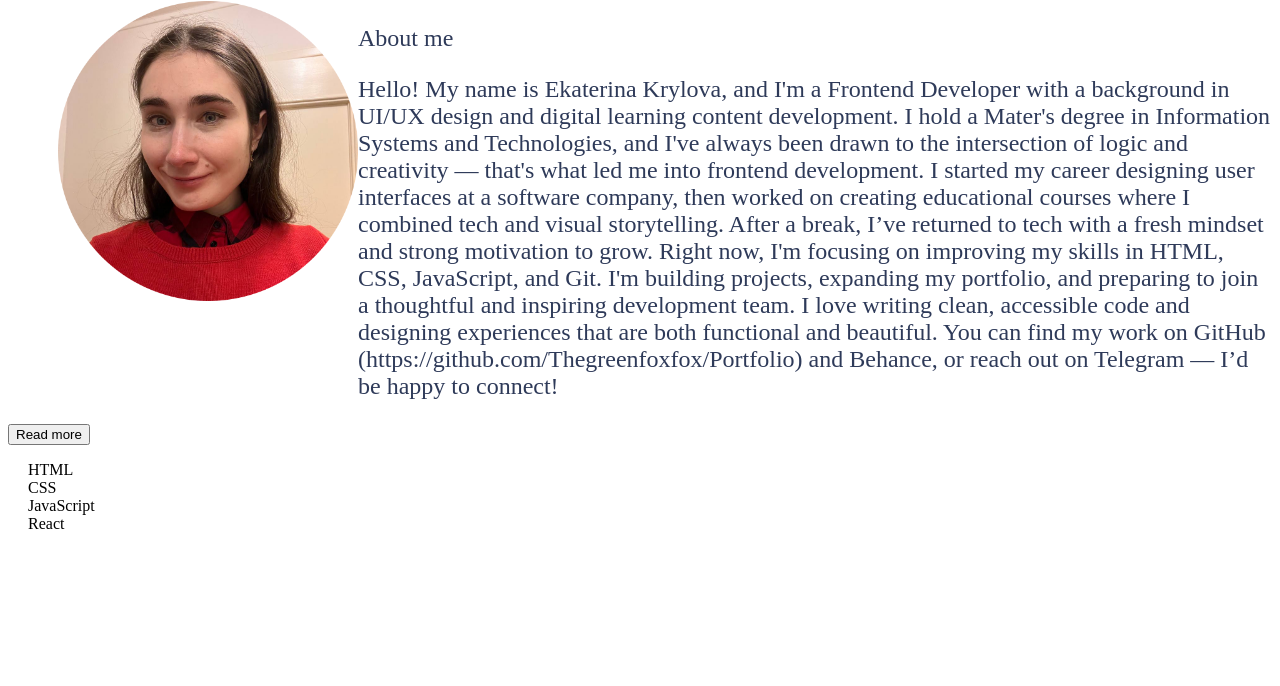
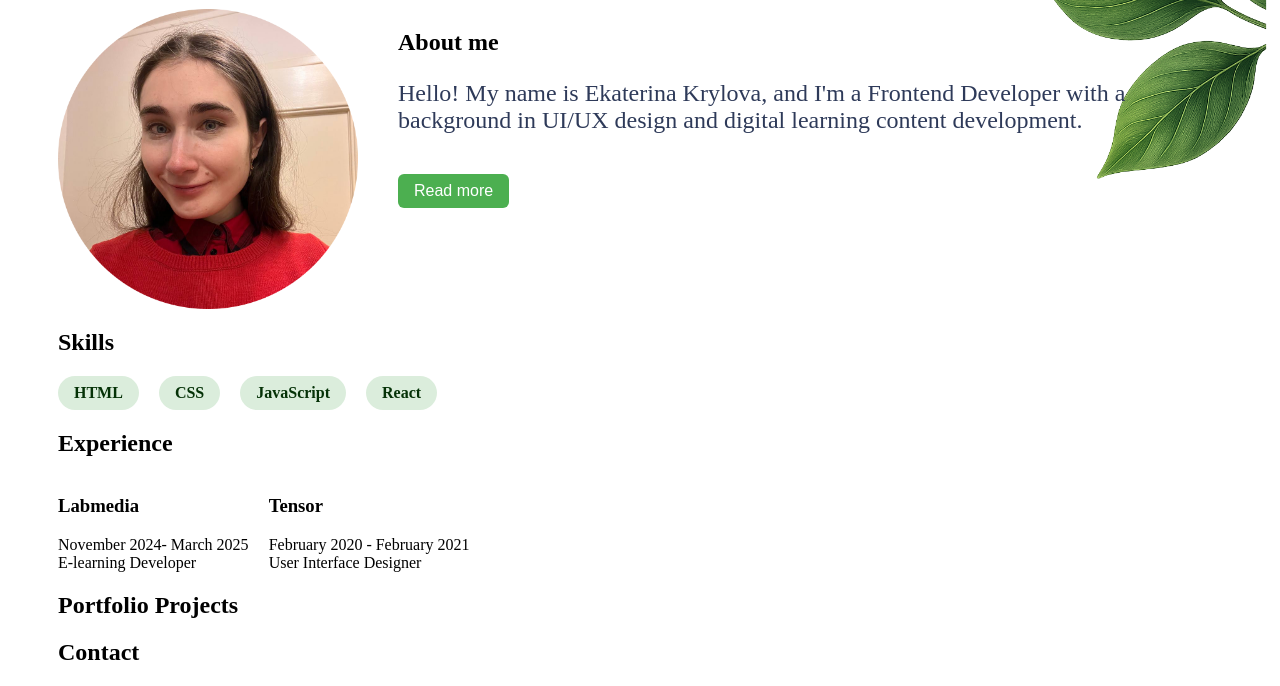
Before and after one commit to Thegreenfoxfox/Business-card, a website: page index.html in a window 1280 px wide. Shown: the part 121-807 px from the top of the page. Drawn offline with Linux system fonts and the light colour scheme.

Commit message:
02: Tweak About me/Skills/Experience UI

```diff
--- a/index.html
+++ b/index.html
@@ -7,12 +7,14 @@
     <meta http-equiv="X-UA-Compatible" content="ie=edge">
     <title>Business-card</title>
     <link rel="stylesheet" href="style.css">
+    <script src="script.js" defer></script>
 </head>
 <body>
 <header>
     <div class="profile">
     <h1 class="profile__name">Ekaterina Krylova</h1>
-    <h2 class="profile__role" >Frontend Developer</h2>
+    <p class="profile__role" >Frontend Developer</p>
+        <img src="images/leaf_top_up.png" alt="листик" class="profile__leaf">
     </div>
 <section class="navigation">
     <nav>
@@ -29,33 +31,52 @@
 <section class="about-me">
     <div class="about-me__container">
     <img class="about-me__image" src="Brief.jpg" alt="image with me" />
- <div class="about_me__text">
-    <p>About me</p>
-    <p>Hello! My name is Ekaterina Krylova, and I'm a Frontend Developer with a background in UI/UX design and digital learning content development.
-
-    I hold a Mater's degree in Information Systems and Technologies, and I've always been drawn to the intersection of logic and creativity — that's what led me into frontend development.
+ <div class="about-me__text">
+    <h2 class="about-me__title">About me</h2>
+    <p class="short-text">Hello! My name is Ekaterina Krylova, and I'm a Frontend Developer with a background in UI/UX design and digital learning content development.</p>
+    <div class="full-text hidden">
+   <p> I hold a Mater's degree in Information Systems and Technologies, and I've always been drawn to the intersection of logic and creativity — that's what led me into frontend development.
         I started my career designing user interfaces at a software company, then worked on creating educational courses where I combined tech and visual storytelling. After a break, I’ve returned to tech with a fresh mindset and strong motivation to grow.
         Right now, I'm focusing on improving my skills in HTML, CSS, JavaScript, and Git. I'm building projects, expanding my portfolio, and preparing to join a thoughtful and inspiring development team.
         I love writing clean, accessible code and designing experiences that are both functional and beautiful.
         You can find my work on GitHub (https://github.com/Thegreenfoxfox/Portfolio) and Behance, or reach out on Telegram — I’d be happy to connect! </p>
+    </div>
+     <button id="toggle-about">Read more</button>
  </div>
     </div>
-    <button id="toggle-about">Read more</button>
+
 </section>
 
 <section class="skills">
-        <ul>
-            <li><a href='#'>HTML</a></li>
-            <li><a href='#'>CSS</a></li>
-            <li><a href='#'>JavaScript</a></li>
-            <li><a href='#'>React</a></li>
+    <h2 class="skills__title" >Skills</h2>
+        <ul class="skills__list" >
+            <li class="skills__item">HTML</li>
+            <li class="skills__item">CSS</li>
+            <li class="skills__item">JavaScript</li>
+            <li class="skills__item">React</li>
         </ul>
+</section>
 
+<section class="experience">
+    <h2 class ="experience__title">Experience</h2>
+    <div class="experience__container">
+        <div class="experience__item">
+            <h3 class="experience__company">Labmedia</h3>
+            <div class="experience__date"> November 2024- March 2025</div>
+            <div class="experience__position">E-learning Developer</div>
+        </div>
+        <div class="experience__item">
+            <h3 class="experience__company">Tensor</h3>
+            <div class="experience__date"> February 2020 - February 2021</div>
+            <div class="experience__position">User Interface Designer</div>
+        </div>
+    </div>
 </section>
-<section class="experience">
-
+<section class="projects">
+    <h2>Portfolio Projects</h2>
 </section>
-<section class="projects"></section>
-<section class="contacts"></section>
+<section class="contacts">
+    <h2>Contact</h2>
+</section>
 </body>
 </html>
--- a/script.js
+++ b/script.js
@@ -0,0 +1,7 @@
+const toggleBtn = document.getElementById("toggle-about");/*находим кнопку по ID toggle-about и сохраняем ее в переменную toggleBtn*/
+const fullText = document.querySelector(".full-text");/*находим элемент, в котором находится длинный текст, по классу .full-text*/
+
+toggleBtn.addEventListener("click", () => { /*добавляем обработчик события: когда пользователь нажимает на кнопку, запускается функция*/
+    fullText.classList.toggle("hidden"); /* включаем и выключаем видимость текста*/
+    toggleBtn.textContent = fullText.classList.contains("hidden") ? "Read more" : "Hide"; /*меняем текст на кнопке. Если длинный текст сейчас скрыт (contains("hidden")) пишем "read more", иначе "hide"*/
+});
--- a/style.css
+++ b/style.css
@@ -2,11 +2,13 @@ ul{
     list-style-type:none;/*убираем маркеры*/
     padding-left:0; /*убираем стандартный отступ списка*/
     }
+
 li{
     margin-left: 20px;/*Отступы между пунктами*/
     text-decoration: none;/*Убираем стандартное подчеркивание у пунктов меню*/
+    display: inline-block;
+
 }
-
 a{
     color:inherit; /*наследует цвет текста от родителя(как обычный текст)*/
     text-decoration: none; /*убирает подчеркивание*/
@@ -42,9 +44,11 @@ margin-right: 50px;}
 .about-me__image {
     width: 450px;
     width: 450px;
+}
+.about-me__text {
+    margin-left: 50px;
+}
 
-
-}
 
 @media (max-width: 600px) {
     .about-me__image {
@@ -73,3 +77,77 @@ margin-right: 50px;}
 .profile{
     margin-left: 50px;
 }
+
+.skills ul
+    {display:flex;
+    margin-right: 50px;}
+
+button#toggle-about {
+    margin-top: 1rem;
+    padding: 0.5rem 1rem;
+    font-size: 1rem;
+    background-color: #4caf50;
+    color: white;
+    border: none;
+    border-radius: 6px;
+    cursor: pointer;
+}
+
+button#toggle-about:hover {
+    background-color: #388e3c;
+}
+
+.full-text.hidden {
+    display: none;
+}
+
+.skills{
+    margin-left: 50px;
+}
+.experience{
+    margin-left: 50px;
+}
+
+.projects{
+    margin-left: 50px;
+}
+.contacts{
+    margin-left: 50px;
+}
+
+.skills__item{
+    margin-left: 20px;/*Отступы между пунктами*/
+    text-decoration: none;/*Убираем стандартное подчеркивание у пунктов меню*/
+    display: inline-block;
+    padding: 0.5em 1em;
+    border-radius: 999px;
+    background-color: #dbeddc;
+    color: #053207;
+    font-weight: 600;
+    font-size: 1rem;
+}
+
+.skills__item:first-child {
+    margin-left: 0; /* Убираем внешний отступ */
+}
+
+.experience__container {
+    display: flex;
+}
+
+.experience__item:last-child {
+    margin-left: 20px;
+}
+
+.profile__leaf {
+    position: absolute;
+    top: 0; right: 0; /*размещаем элемент строго в правом верхнем углу*/
+    width: 300px; /* устанавливаем размер листа */
+    transform: rotate(-90deg); /* немного поворачиваем */
+    z-index: -1; /* помещаем листик за остальными элементами */
+    pointer-events: none; /* делаем его не кликабельным, чтобы не мешал другим элементам */
+}
+
+header{
+    position: relative;
+}
```
Also changed, not shown: images/leaf_top_up.png (added), images/leaf_top_up.svg (added), images/leaf_up.png (added), 1 other file.
